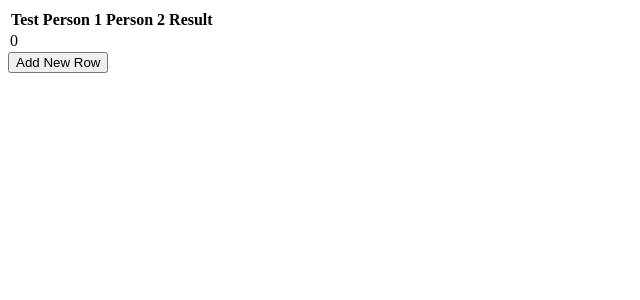
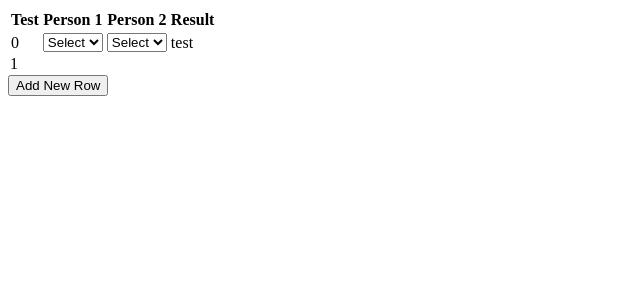
Before and after one commit to marks828/react-sandbox, a React (Create React App) app: page / in a window 1280 px wide. Shown: the top 300 px of the page, without its empty margins (0-640 px from the left). Built offline with nearby package versions, Linux system fonts and the light colour scheme.

Commit message:
Update TableBody.js

```diff
--- a/src/table/TableBody.js
+++ b/src/table/TableBody.js
@@ -3,7 +3,7 @@ import React, {useState} from 'react'
 
 function TableBody(){
 
-    const [count, setCount] = useState(0);
+    const [count, setCount] = useState(1);
 
     return (
         <>
```
